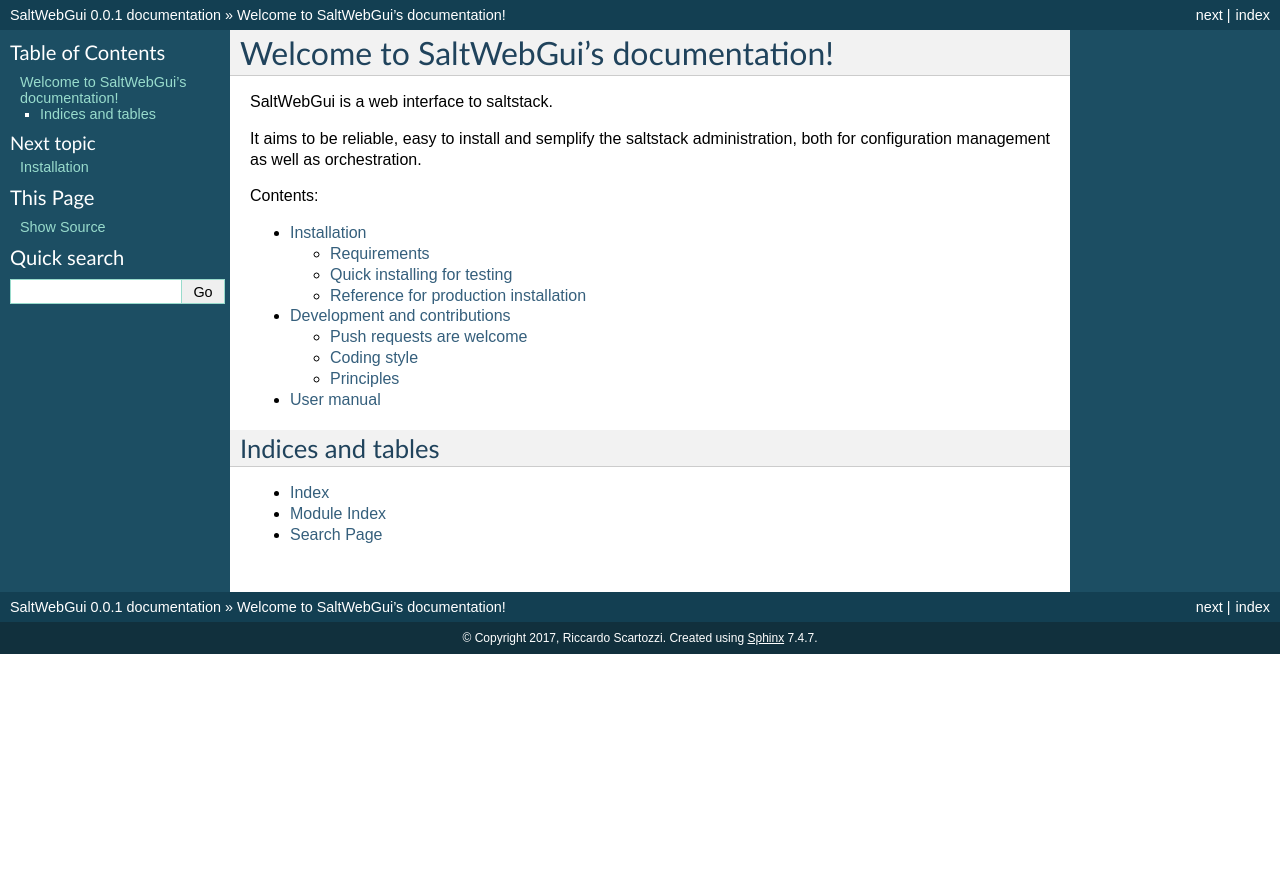
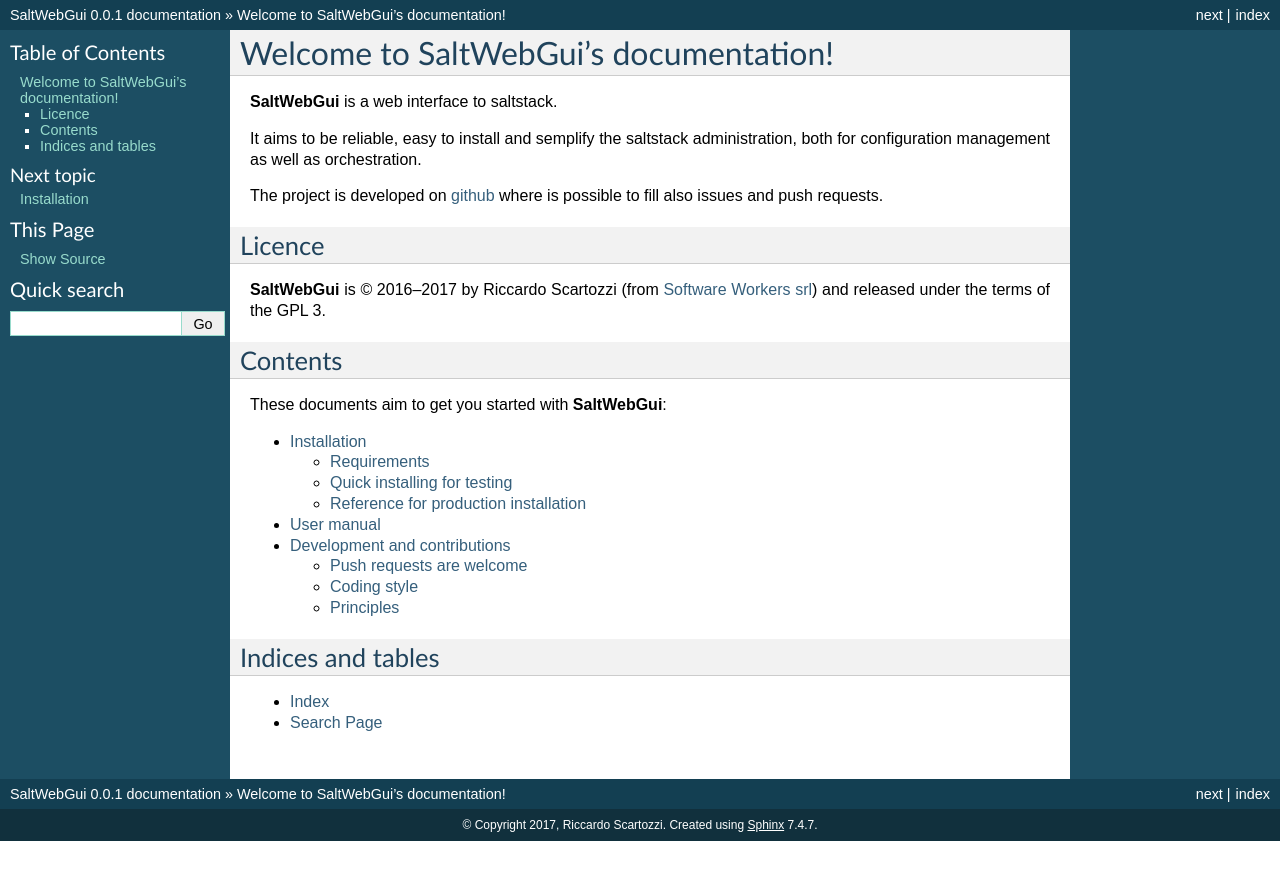
Before and after one commit to Sjd-Risca/SaltWebGui, a Sphinx documentation site: the page built from doc/source/index.rst, in a window 1280 px wide. Shown: the top 880 px of the page. Built offline with Sphinx 7.4.7, drawn with Linux system fonts in a browser that asks for light colours.

Commit message:
minor fixes on documentation

```diff
--- a/doc/source/develop.rst
+++ b/doc/source/develop.rst
@@ -1,3 +1,5 @@
+.. index:: development, architecture
+
 =============================
 Development and contributions
 =============================
--- a/doc/source/index.rst
+++ b/doc/source/index.rst
@@ -1,25 +1,41 @@
+.. |SaltWebGui| replace:: **SaltWebGui**
+
 ======================================
 Welcome to SaltWebGui's documentation!
 ======================================
 
-SaltWebGui is a web interface to saltstack.
+|SaltWebGui| is a web interface to saltstack.
 
 It aims to be reliable, easy to install and semplify the saltstack administration, both for configuration management as well as orchestration.
 
-Contents:
+The project is developed on `github`_ where is possible to fill also issues and push requests.
+
+.. _`github`: https://github.com/SoftwareWorkersSrl/SaltWebGui
+
+-------
+Licence
+-------
+
+|SaltWebGui| is © 2016–2017 by Riccardo Scartozzi (from `Software Workers srl`_) and released under the terms of the GPL 3.
+
+.. _`Software Workers srl`: http://softwareworkers.it
+
+--------
+Contents
+--------
+
+These documents aim to get you started with |SaltWebGui|:
 
 .. toctree::
    :maxdepth: 2
 
    install
+   usage
    develop
-   usage
 
-
-
+------------------
 Indices and tables
-==================
+------------------
 
 * :ref:`genindex`
-* :ref:`modindex`
 * :ref:`search`
--- a/doc/source/usage.rst
+++ b/doc/source/usage.rst
@@ -1,7 +1,9 @@
+.. index:: user manual, examples, screenshot
+
 User manual
 ===========
 
-Here a quick overview of functionality by screenshots.
+Here a quick overview of the SaltWebGui functionality by screenshots.
 
 Welcome to homepage!
 
```
Also changed, not shown: 12 other files.
